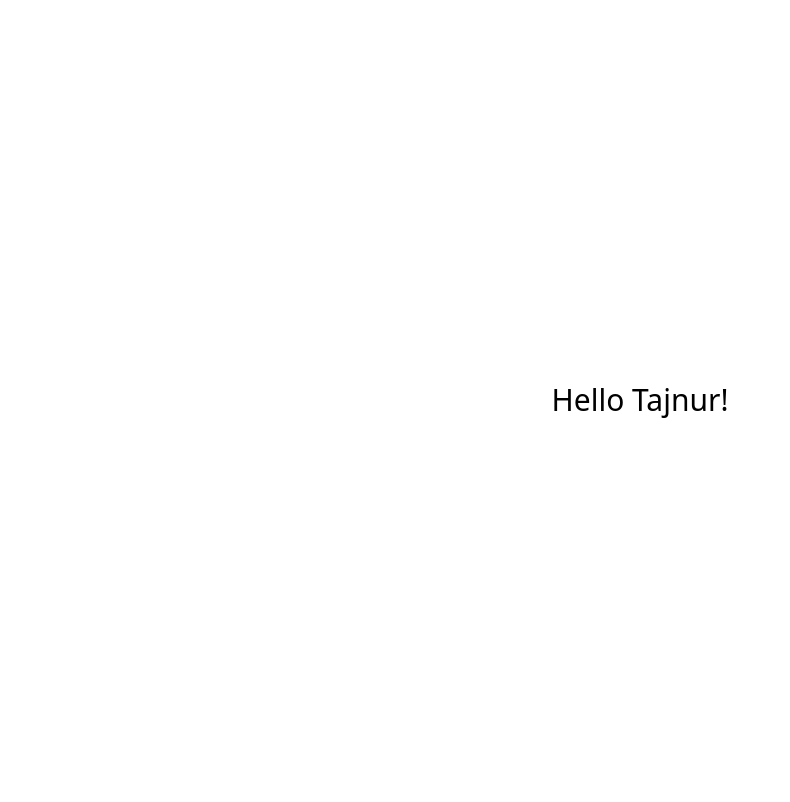
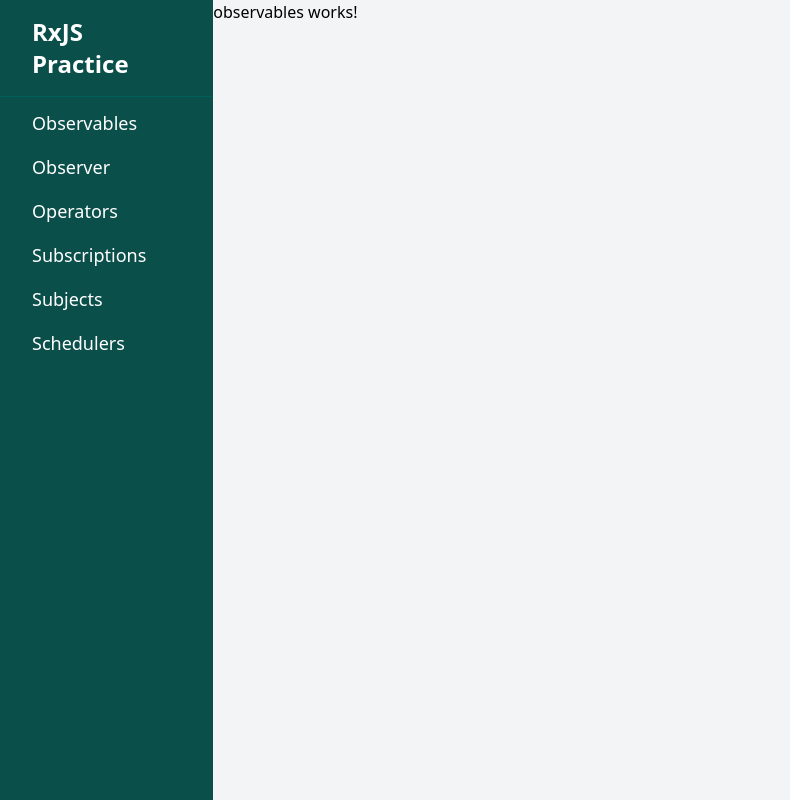
Before and after one commit to tajnur007/Practices, an Angular app in the folder rxjs-with-angular/: page /observables in a window 1280 px wide. Before the commit this address led to /. Shown: the top 802 px of the page, without its empty margins (0-790 px from the left). Built offline with nearby package versions, Linux system fonts and the light colour scheme.

Commit message:
[rxjs-with-angular]: Change layout and routing

```diff
--- a/rxjs-with-angular/src/app/app.component.html
+++ b/rxjs-with-angular/src/app/app.component.html
@@ -1,2 +1 @@
-<p class="h-screen flex justify-center items-center text-3xl font-medium">Hello Tajnur!</p>
 <router-outlet />
--- /dev/null
+++ b/rxjs-with-angular/src/app/observables/observables.component.html
@@ -0,0 +1 @@
+<p>observables works!</p>
--- /dev/null
+++ b/rxjs-with-angular/src/shared/main-layout/main-layout.component.html
@@ -0,0 +1,20 @@
+<div class="h-screen w-screen grid grid-cols-12">
+  <aside class="col-span-2 h-full overflow-x-hidden overflow-y-auto bg-teal-900 text-white relative">
+    <header class="py-4 px-8 mb-1 border-b border-solid border-teal-800 sticky top-0">
+      <span class="font-semibold text-2xl">RxJS Practice</span>
+    </header>
+    <nav>
+      <ul *ngFor="let navItem of navItems">
+        <li
+          class="py-2 px-8 hover:bg-teal-800 transition-all duration-200 cursor-pointer text-lg"
+          (click)="navigateTo(navItem.route)">
+          {{navItem.name}}
+        </li>
+      </ul>
+    </nav>
+  </aside>
+
+  <main class="col-span-10 h-full overflow-x-hidden overflow-y-auto bg-gray-100">
+    <router-outlet />
+  </main>
+</div>
--- /dev/null
+++ b/rxjs-with-angular/src/shared/main-layout/main-layout.component.ts
@@ -0,0 +1,45 @@
+import { CommonModule } from '@angular/common';
+import { Component } from '@angular/core';
+import { Router, RouterModule } from '@angular/router';
+
+@Component({
+  selector: 'app-main-layout',
+  imports: [CommonModule, RouterModule],
+  templateUrl: './main-layout.component.html',
+  styleUrl: './main-layout.component.css'
+})
+export class MainLayoutComponent {
+  readonly navItems = [
+    {
+      name: 'Observables',
+      route: 'observables'
+    },
+    {
+      name: 'Observer',
+      route: 'observer'
+    },
+    {
+      name: 'Operators',
+      route: 'operators'
+    },
+    {
+      name: 'Subscriptions',
+      route: 'subscriptions'
+    },
+    {
+      name: 'Subjects',
+      route: 'subjects'
+    },
+    {
+      name: 'Schedulers',
+      route: 'schedulers'
+    },
+  ]
+
+  constructor(private router: Router) {}
+
+  navigateTo(url: string) {
+    this.router.navigateByUrl(url);
+  }
+
+}
```
Also changed, not shown: rxjs-with-angular/src/app/app.routes.ts (+13 -2 lines), rxjs-with-angular/src/app/observables/observables.component.ts (added, +11 -0 lines), rxjs-with-angular/src/app/observables/observables.component.css (added), rxjs-with-angular/src/shared/main-layout/main-layout.component.css (added), 2 other files (tests, documents, lock files or other folders).
